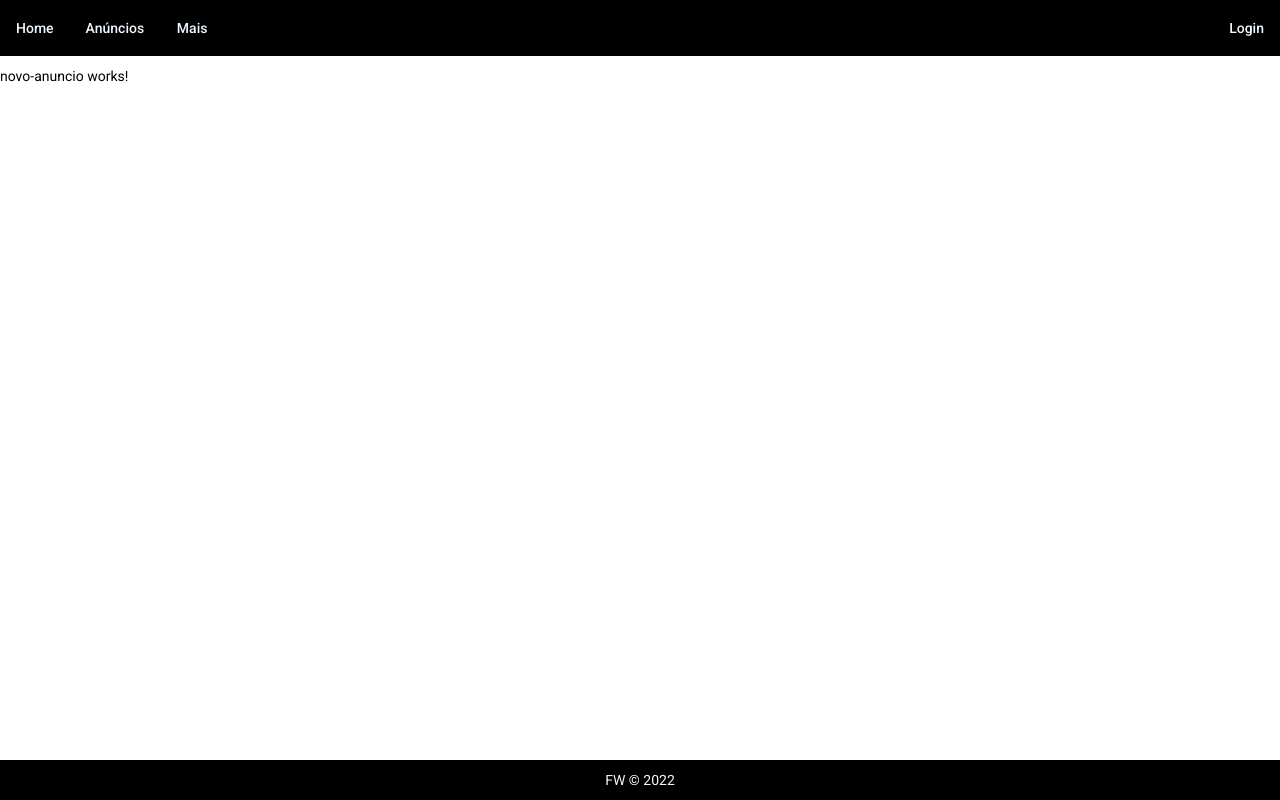
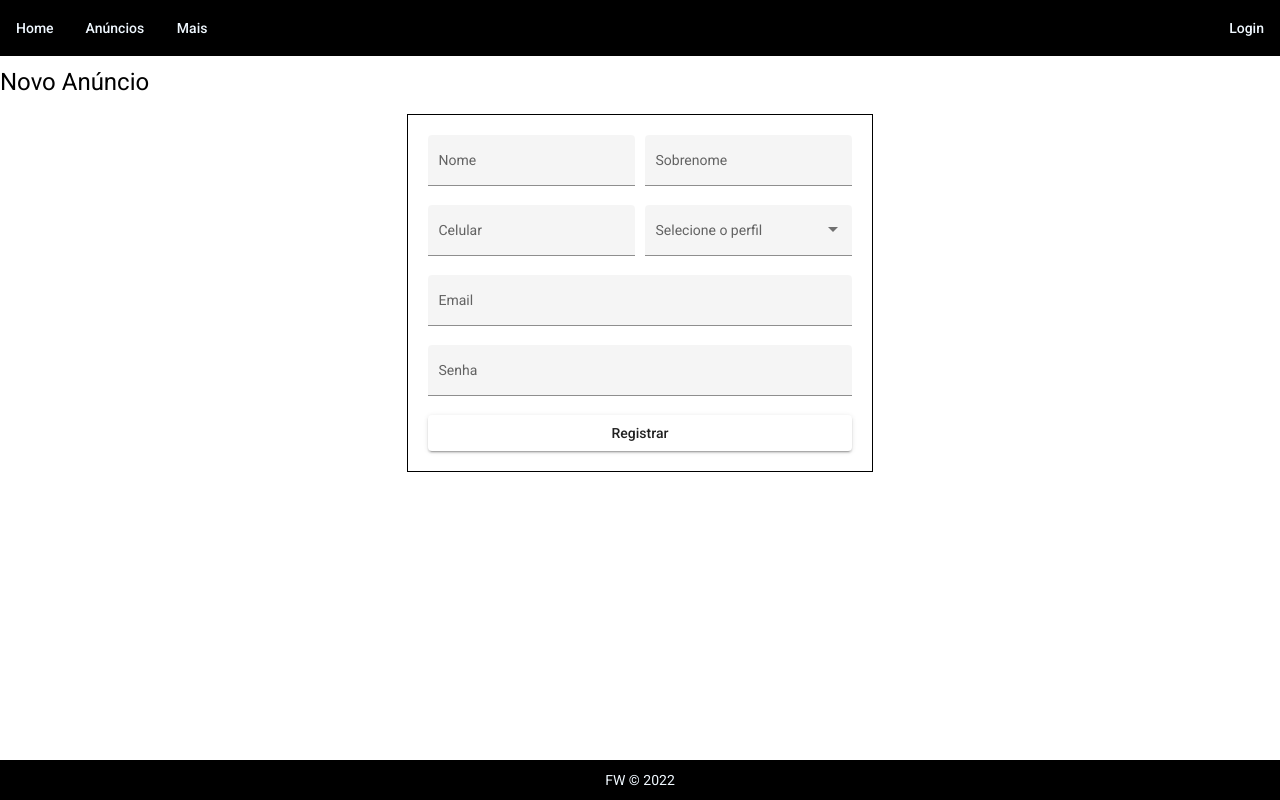
Before and after one commit to LittWill/pokedexVeiculos, an Angular app: page /novo-anuncio in a window 1280 px wide. Built offline with nearby package versions, Linux system fonts and the light colour scheme.

Commit message:
Finalizei o template do formulario de usuário.

```diff
--- a/src/app/modules/novo-anuncio/novo-anuncio.component.css
+++ b/src/app/modules/novo-anuncio/novo-anuncio.component.css
@@ -0,0 +1,39 @@
+.formulario-wrapper {
+  display: flex;
+  justify-content: center;
+  align-items: center;
+  padding: 0 20px 0 20px;
+  /* height: calc(100vh - 110px); */
+}
+
+.box-cadastro {
+  display: flex;
+  flex-direction: column;
+  padding: 20px;
+  border: black solid 1px;
+  max-width: 424px;
+}
+
+.row {
+  display: flex;
+  flex-direction: column;
+}
+
+.margin-right {
+  margin-right: 10px;
+}
+
+.input {
+  width: 100%;
+}
+
+button {
+  width: 100%;
+}
+
+@media (min-width: 642px){
+  .row {
+    display: flex;
+    flex-direction: row;
+  }
+}
--- a/src/app/modules/novo-anuncio/novo-anuncio.component.html
+++ b/src/app/modules/novo-anuncio/novo-anuncio.component.html
@@ -1 +1,44 @@
-<p>novo-anuncio works!</p>
+<h1>Novo Anúncio</h1>
+<div class="formulario-wrapper">
+  <div class="box-cadastro">
+    <form class="formulario">
+      <div class="row">
+        <mat-form-field class="input margin-right" appearance="fill">
+          <mat-label>Nome</mat-label>
+          <input type="text" matInput>
+        </mat-form-field>
+
+        <mat-form-field class="input" appearance="fill">
+          <mat-label>Sobrenome</mat-label>
+          <input type="text" matInput>
+        </mat-form-field>
+      </div>
+
+      <div class="row">
+        <mat-form-field class="input margin-right" appearance="fill">
+          <mat-label>Celular</mat-label>
+          <input type="tel" matInput>
+        </mat-form-field>
+
+        <mat-form-field class="input" appearance="fill">
+          <mat-label>Selecione o perfil</mat-label>
+          <mat-select>
+            <mat-option value="1">Vendedor</mat-option>
+            <mat-option value="2">Comprador</mat-option>
+          </mat-select>
+        </mat-form-field>
+      </div>
+
+      <mat-form-field class="input" appearance="fill">
+        <mat-label>Email</mat-label>
+        <input type="email" matInput>
+      </mat-form-field>
+
+      <mat-form-field class="input" appearance="fill">
+        <mat-label>Senha</mat-label>
+        <input type="password" matInput>
+      </mat-form-field>
+      <button mat-raised-button>Registrar</button>
+    </form>
+  </div>
+</div>
```
Also changed, not shown: src/app/app.module.ts (+6 -6 lines), src/app/modules/novo-anuncio/novo-anuncio.module.ts (+14 -1 lines).
